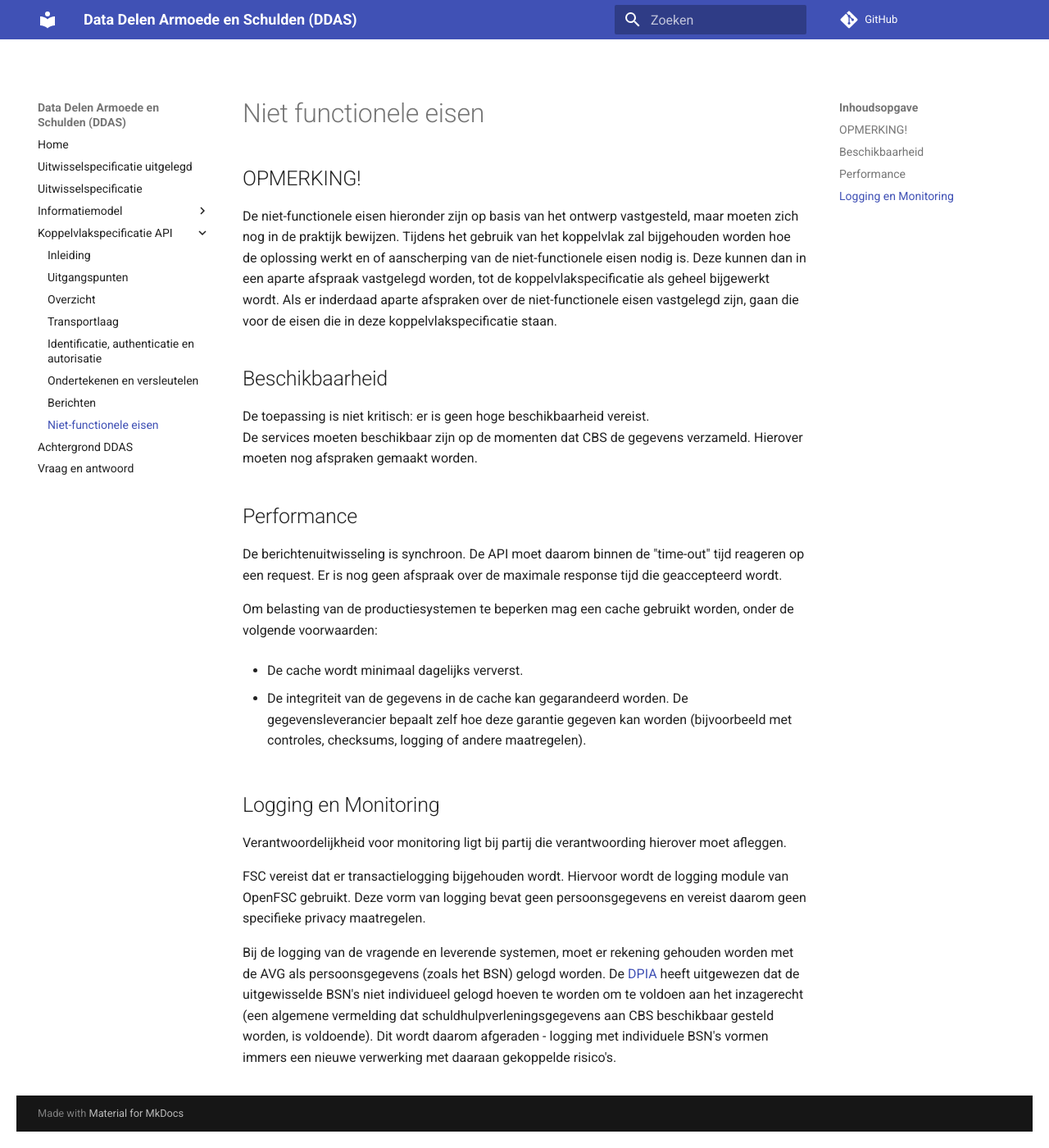
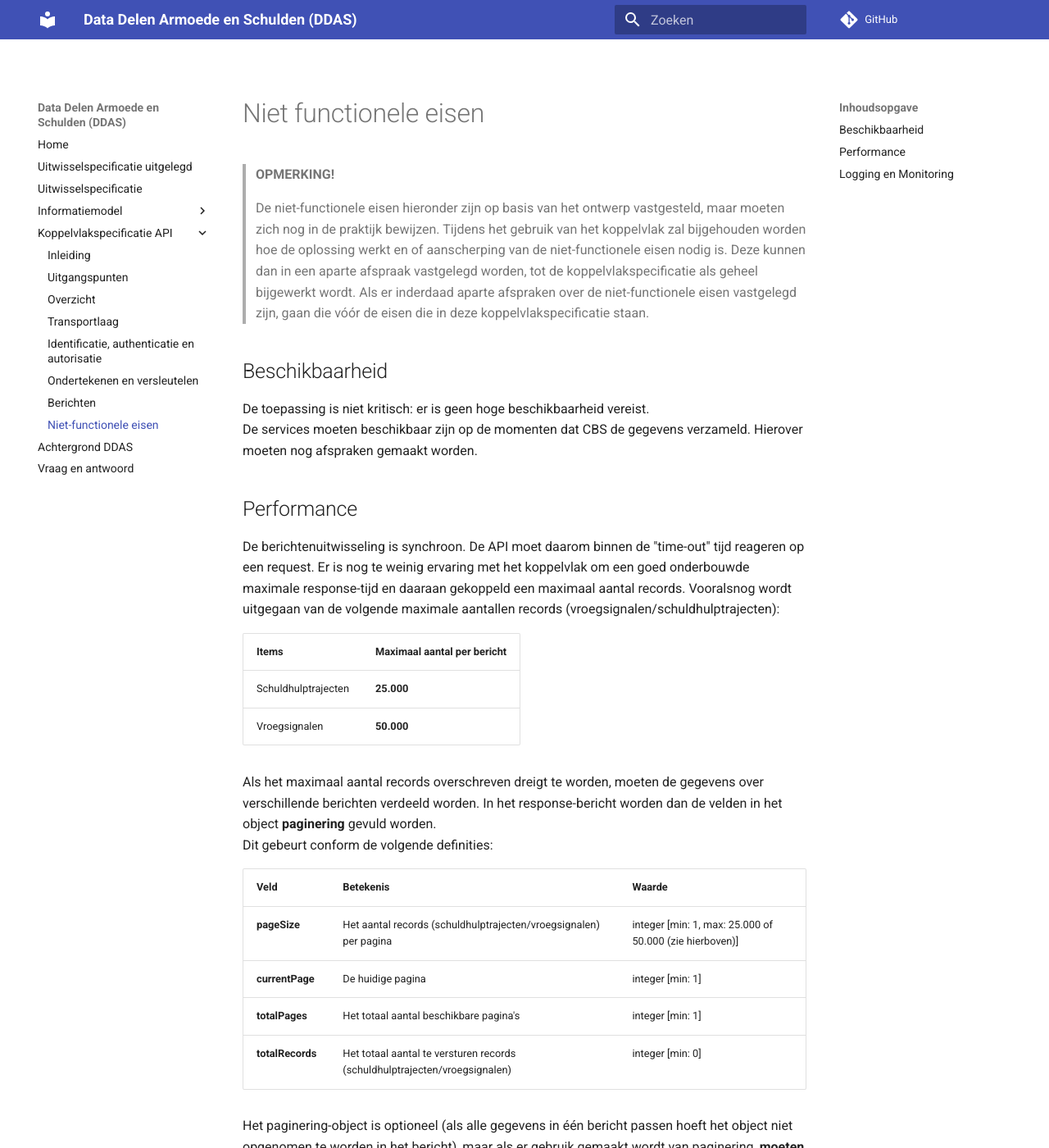
Before and after one commit to VNG-Realisatie/ddas, an MkDocs documentation site: the page built from docs/api/non-functionals.md, in a window 1280 px wide and 1400 px high. Shown: the whole window at 82% size. Built offline with MkDocs 1.6.1 and Material for MkDocs 9.7.7, drawn with Linux system fonts in a browser that asks for light colours; comment, search, counter and statistics services are not loaded; the version menu is left out; some of the changed text lies outside the part shown.

Commit message:
Sync met VS
- Paginering toegevoegd
- Verwijzing yaml-bestanden gefixt

```diff
--- a/docs/api/non-functionals.md
+++ b/docs/api/non-functionals.md
@@ -1,8 +1,8 @@
 # Niet functionele eisen
 
-## OPMERKING!
+> **OPMERKING!**
 
-De niet-functionele eisen hieronder zijn op basis van het ontwerp vastgesteld, maar moeten zich nog in de praktijk bewijzen. Tijdens het gebruik van het koppelvlak zal bijgehouden worden hoe de oplossing werkt en of aanscherping van de niet-functionele eisen nodig is. Deze kunnen dan in een aparte afspraak vastgelegd worden, tot de koppelvlakspecificatie als geheel bijgewerkt wordt. Als er inderdaad aparte afspraken over de niet-functionele eisen vastgelegd zijn, gaan die voor de eisen die in deze koppelvlakspecificatie staan.
+>De niet-functionele eisen hieronder zijn op basis van het ontwerp vastgesteld, maar moeten zich nog in de praktijk bewijzen. Tijdens het gebruik van het koppelvlak zal bijgehouden worden hoe de oplossing werkt en of aanscherping van de niet-functionele eisen nodig is. Deze kunnen dan in een aparte afspraak vastgelegd worden, tot de koppelvlakspecificatie als geheel bijgewerkt wordt. Als er inderdaad aparte afspraken over de niet-functionele eisen vastgelegd zijn, gaan die vóór de eisen die in deze koppelvlakspecificatie staan.
 
 ## Beschikbaarheid
 
@@ -11,13 +11,39 @@ De services moeten beschikbaar zijn op de momenten dat CBS de gegevens verzameld
 
 ## Performance
 
-De berichtenuitwisseling is synchroon. De API moet daarom binnen de "time-out" tijd reageren op een request. Er is nog geen afspraak over de maximale response tijd die geaccepteerd wordt.
+De berichtenuitwisseling is synchroon. De API moet daarom binnen de "time-out" tijd reageren op een request. Er is nog te weinig ervaring met het koppelvlak om een goed onderbouwde maximale response-tijd en daaraan gekoppeld een maximaal aantal records.
+Vooralsnog wordt uitgegaan van de volgende maximale aantallen records (vroegsignalen/schuldhulptrajecten):
+
+| Items | Maximaal aantal per bericht |
+|-------|----------------------------|
+| Schuldhulptrajecten | **25.000** |
+| Vroegsignalen | **50.000** |
+
+Als het maximaal aantal records overschreven dreigt te worden, moeten de gegevens over verschillende berichten verdeeld worden. In het response-bericht worden dan de velden in het object **paginering** gevuld worden.
+Dit gebeurt conform de volgende definities:
+
+| Veld | Betekenis | Waarde |
+|------|-----------|--------|
+| **pageSize** | Het aantal records (schuldhulptrajecten/vroegsignalen) per pagina | integer [min: 1, max: 25.000 of 50.000 (zie hierboven)] |
+| **currentPage** | De huidige pagina | integer [min: 1] |
+| **totalPages** | Het totaal aantal beschikbare pagina's | integer [min: 1] |
+| **totalRecords** | Het totaal aantal te versturen records (schuldhulptrajecten/vroegsignalen) | integer [min: 0] |
+
+Het paginering-object is optioneel (als alle gegevens in één bericht passen hoeft het object niet opgenomen te worden in het bericht), maar als er gebruik gemaakt wordt van paginering, **moeten** alle paginering-velden gevuld zijn.
+In het request-bericht van CBS worden dan ook de volgende paginering velden meegestuurd:
+
+| Veld | Betekenis | Waarde | Opmerking |
+|------|-----------|--------|-----------|
+| **page** | De opgevraagde pagina | integer [min: 1] | Als een niet bestaande pagina opgevraagd wordt, wordt de eerste pagina in het response-bericht teruggestuurd, met paginering-gegevens. Als er geen page in het request-bericht zit, maar er wel gepagineerd moet worden, wordt de eerste pagina in het response-bericht gestuurd. |
+| **pageSize** | Het aantal records (schuldhulptrajecten/vroegsignalen) dat in het response-bericht opgenomen mag worden | integer [min: 1, max: zie hierboven] | Als PageSize in het request-bericht zit en er meer records verstuurd moeten worden, **moet** er gebruik gemaakt worden van paginering |
+
 
 Om belasting van de productiesystemen te beperken mag een cache gebruikt worden, onder de volgende voorwaarden:
 
 - De cache wordt minimaal dagelijks ververst.
 
 - De integriteit van de gegevens in de cache kan gegarandeerd worden. De gegevensleverancier bepaalt zelf hoe deze garantie gegeven kan worden (bijvoorbeeld met controles, checksums, logging of andere maatregelen).
+
 
 ## Logging en Monitoring
 
```
Also changed, not shown: docs/api/berichten.md (+26 -17 lines), docs/api/index.md (+1 -1 lines), docs/api/signing-encryptie.md (+1 -3 lines), docs/api/uitgangspunten.md (+14 -0 lines), 2 other files.
